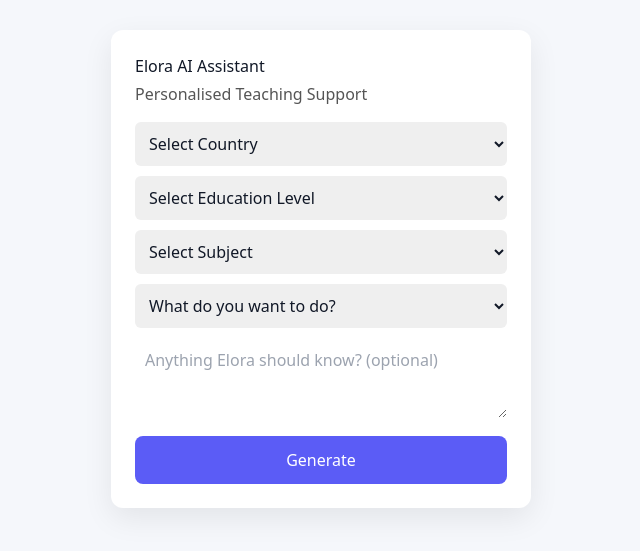
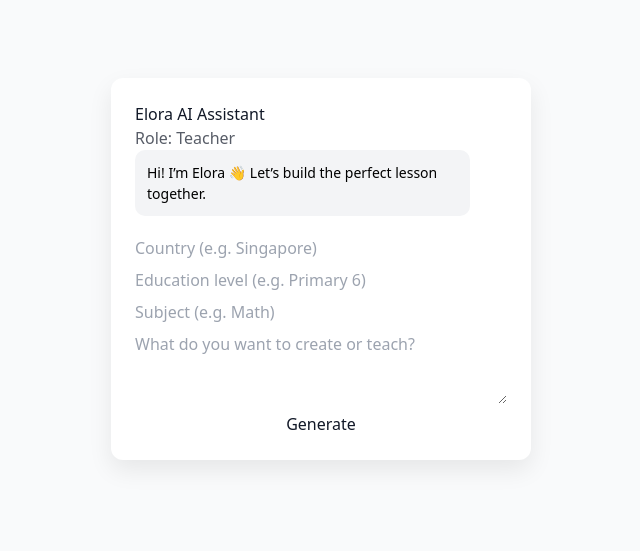
Before and after one commit to tweetharis-netizen/elora-verification-ui, a Next.js app: page / in a window 1280 px wide. Shown: the part 131-682 px from the top of the page, without its empty margins (319-959 px from the left). Built offline with nearby package versions, Linux system fonts and the light colour scheme.

Commit message:
Refactor state management and form handling

```diff
--- a/pages/index.js
+++ b/pages/index.js
@@ -1,162 +1,150 @@
 import { useState } from "react";
 
 export default function Home() {
-  const [country, setCountry] = useState("");
-  const [level, setLevel] = useState("");
-  const [subject, setSubject] = useState("");
-  const [intent, setIntent] = useState("");
-  const [customNote, setCustomNote] = useState("");
-  const [response, setResponse] = useState("");
+  const [step, setStep] = useState(0);
+  const [form, setForm] = useState({
+    role: "Teacher",
+    country: "",
+    level: "",
+    subject: "",
+    goal: "",
+  });
+
+  const [messages, setMessages] = useState([
+    {
+      from: "ai",
+      text: "Hi! I’m Elora 👋 Let’s build the perfect lesson together.",
+    },
+  ]);
+
   const [loading, setLoading] = useState(false);
+
+  function updateForm(key, value) {
+    setForm({ ...form, [key]: value });
+  }
 
   async function handleSend() {
     setLoading(true);
-    setResponse("");
 
     const structuredPrompt = `
-You are Elora, an elite AI teaching assistant.
+You are Elora, an elite AI education assistant.
 
-Country: ${country}
-Education Level: ${level}
-Subject: ${subject}
-Task: ${intent}
+User Profile:
+- Role: ${form.role}
+- Country: ${form.country}
+- Education Level: ${form.level}
+- Subject: ${form.subject}
 
-Additional notes from teacher:
-${customNote || "None"}
+Task:
+${form.goal}
 
-Generate a professional, classroom-ready response.
+Requirements:
+- Follow ${form.country} curriculum norms if applicable
+- Use correct terminology for the education level
+- Be clear, structured, and classroom-ready
+- Include examples and assessments where relevant
 `;
 
     try {
-      const res = await fetch("/api/assistant", {
+      const res = await fetch("/assistant", {
         method: "POST",
         headers: { "Content-Type": "application/json" },
         body: JSON.stringify({ prompt: structuredPrompt }),
       });
 
       const data = await res.json();
-      setResponse(data.reply || "No response received.");
+
+      setMessages((prev) => [
+        ...prev,
+        { from: "user", text: form.goal },
+        { from: "ai", text: data.reply || "I’m here to help — try refining the goal." },
+      ]);
     } catch (err) {
-      setResponse("Sorry, something went wrong. Please try again.");
+      setMessages((prev) => [
+        ...prev,
+        { from: "ai", text: "Sorry, something went wrong. Please try again." },
+      ]);
     }
 
     setLoading(false);
   }
 
   return (
-    <div style={styles.page}>
+    <div style={styles.container}>
       <div style={styles.card}>
-        <h1 style={styles.title}>Elora AI Assistant</h1>
-        <p style={styles.subtitle}>Personalised Teaching Support</p>
+        <h2>Elora AI Assistant</h2>
+        <p style={{ opacity: 0.7 }}>Role: {form.role}</p>
 
-        {/* Country */}
-        <select style={styles.select} onChange={(e) => setCountry(e.target.value)}>
-          <option value="">Select Country</option>
-          <option>Singapore</option>
-          <option>United States</option>
-          <option>United Kingdom</option>
-          <option>Australia</option>
-          <option>Other / Custom</option>
-        </select>
+        {messages.map((m, i) => (
+          <div
+            key={i}
+            style={{
+              ...styles.message,
+              background: m.from === "ai" ? "#f3f4f6" : "#4f46e5",
+              color: m.from === "ai" ? "#000" : "#fff",
+              alignSelf: m.from === "ai" ? "flex-start" : "flex-end",
+            }}
+          >
+            {m.text}
+          </div>
+        ))}
 
-        {/* Level */}
-        <select style={styles.select} onChange={(e) => setLevel(e.target.value)}>
-          <option value="">Select Education Level</option>
-          <option>Primary / Elementary</option>
-          <option>Secondary / Middle School</option>
-          <option>High School</option>
-          <option>Junior College / Pre-University</option>
-          <option>University</option>
-          <option>Adult / Professional</option>
-        </select>
+        <div style={styles.form}>
+          <input
+            placeholder="Country (e.g. Singapore)"
+            onChange={(e) => updateForm("country", e.target.value)}
+          />
+          <input
+            placeholder="Education level (e.g. Primary 6)"
+            onChange={(e) => updateForm("level", e.target.value)}
+          />
+          <input
+            placeholder="Subject (e.g. Math)"
+            onChange={(e) => updateForm("subject", e.target.value)}
+          />
+          <textarea
+            placeholder="What do you want to create or teach?"
+            rows={3}
+            onChange={(e) => updateForm("goal", e.target.value)}
+          />
 
-        {/* Subject */}
-        <select style={styles.select} onChange={(e) => setSubject(e.target.value)}>
-          <option value="">Select Subject</option>
-          <option>Mathematics</option>
-          <option>Science</option>
-          <option>English / Language</option>
-          <option>Humanities</option>
-          <option>Computer Science</option>
-          <option>Other</option>
-        </select>
-
-        {/* Intent */}
-        <select style={styles.select} onChange={(e) => setIntent(e.target.value)}>
-          <option value="">What do you want to do?</option>
-          <option>Plan a lesson</option>
-          <option>Create assessment questions</option>
-          <option>Explain a concept</option>
-          <option>Design activities</option>
-          <option>Remedial support</option>
-          <option>High-ability / enrichment</option>
-        </select>
-
-        {/* Custom */}
-        <textarea
-          style={styles.textarea}
-          placeholder="Anything Elora should know? (optional)"
-          onChange={(e) => setCustomNote(e.target.value)}
-        />
-
-        <button style={styles.button} onClick={handleSend} disabled={loading}>
-          {loading ? "Thinking..." : "Generate"}
-        </button>
-
-        {response && (
-          <div style={styles.response}>
-            <strong>Elora:</strong>
-            <p>{response}</p>
-          </div>
-        )}
+          <button onClick={handleSend} disabled={loading}>
+            {loading ? "Thinking..." : "Generate"}
+          </button>
+        </div>
       </div>
     </div>
   );
 }
 
 const styles = {
-  page: {
+  container: {
     minHeight: "100vh",
+    background: "#f9fafb",
     display: "flex",
     justifyContent: "center",
     alignItems: "center",
-    background: "#f5f7fb",
   },
   card: {
     width: "420px",
+    background: "#fff",
     padding: "24px",
-    background: "#fff",
     borderRadius: "12px",
-    boxShadow: "0 10px 30px rgba(0,0,0,0.08)",
+    boxShadow: "0 10px 25px rgba(0,0,0,0.08)",
+    display: "flex",
+    flexDirection: "column",
   },
-  title: { marginBottom: "4px" },
-  subtitle: { marginBottom: "16px", color: "#555" },
-  select: {
-    width: "100%",
-    padding: "10px",
-    marginBottom: "10px",
-    borderRadius: "6px",
+  message: {
+    padding: "12px",
+    borderRadius: "10px",
+    marginBottom: "8px",
+    fontSize: "14px",
+    maxWidth: "90%",
   },
-  textarea: {
-    width: "100%",
-    padding: "10px",
-    height: "80px",
-    borderRadius: "6px",
-    marginBottom: "12px",
-  },
-  button: {
-    width: "100%",
-    padding: "12px",
-    background: "#5b5cf6",
-    color: "#fff",
-    border: "none",
-    borderRadius: "8px",
-    cursor: "pointer",
-  },
-  response: {
-    marginTop: "16px",
-    background: "#f0f2ff",
-    padding: "12px",
-    borderRadius: "8px",
+  form: {
+    marginTop: "12px",
+    display: "flex",
+    flexDirection: "column",
+    gap: "8px",
   },
 };
```
